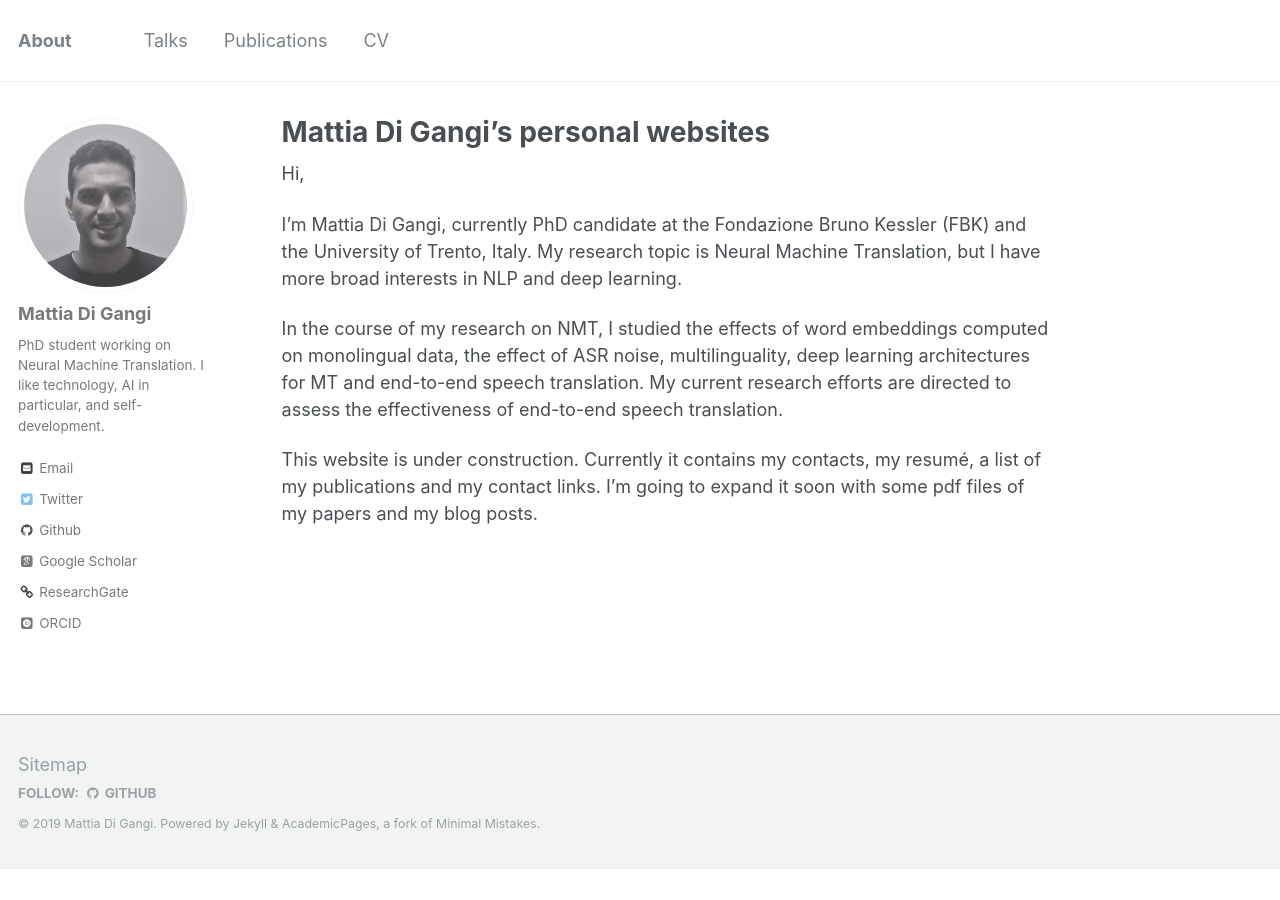
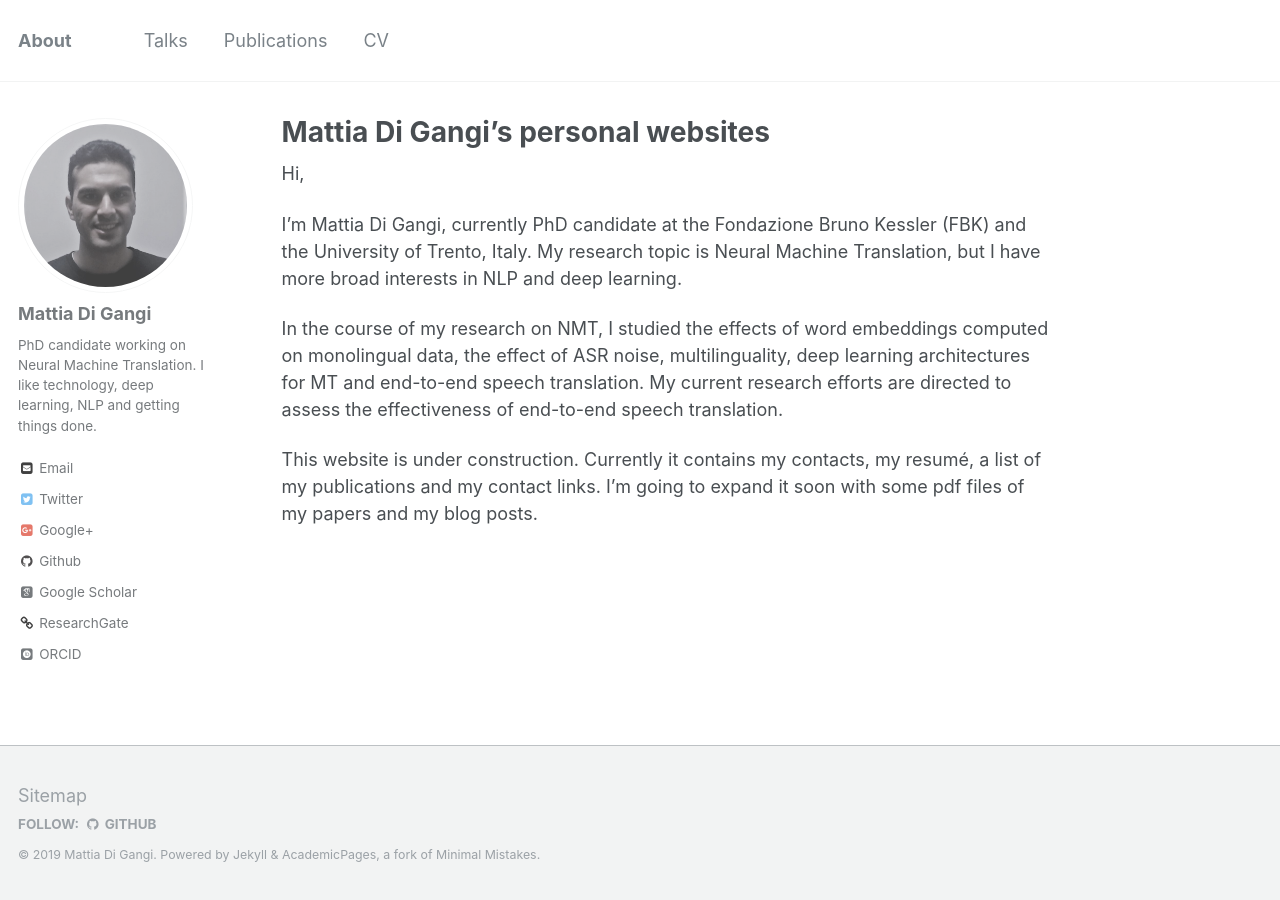
Before and after one commit to mattiadg/mattiadg.github.io, a Jekyll site: the page built from _pages/about.md, in a window 1280 px wide. Built offline with Jekyll 4.4.1, drawn with Linux system fonts in a browser that asks for light colours; some web fonts are replaced.

Commit message:
Update _config.yml
Added link to medium and changed description

```diff
--- a/_config.yml
+++ b/_config.yml
@@ -80,7 +80,7 @@ analytics:
 author:
   name             : "Mattia Di Gangi"
   avatar           : "myphoto1.jpg"
-  bio              : "PhD student working on Neural Machine Translation. I like technology, AI in particular, and self-development."
+  bio              : "PhD candidate working on Neural Machine Translation. I like technology, deep learning, NLP and getting things done."
   location         :
   employer         :
   googlescholar    : "https://scholar.google.it/citations?hl=en&user=JAdTPzgAAAAJ&authuser=1"
@@ -93,11 +93,12 @@ author:
   facebook         :
   foursquare       :
   github           : "mattiadg"
-  google_plus      :
+  google_plus      : "https://medium.com/@mattiadigangi"
   keybase          :
   instagram        :
   lastfm           :
   linkedin         :
+  medium           :
   orcid            : "https://orcid.org/0000-0003-4491-0025"
   pinterest        :
   soundcloud       :
```
